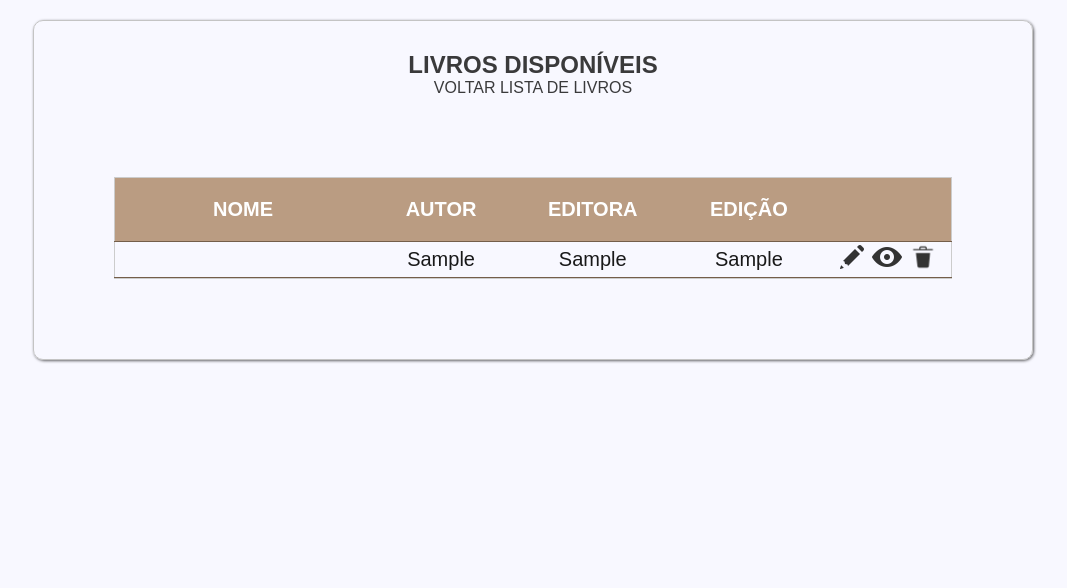
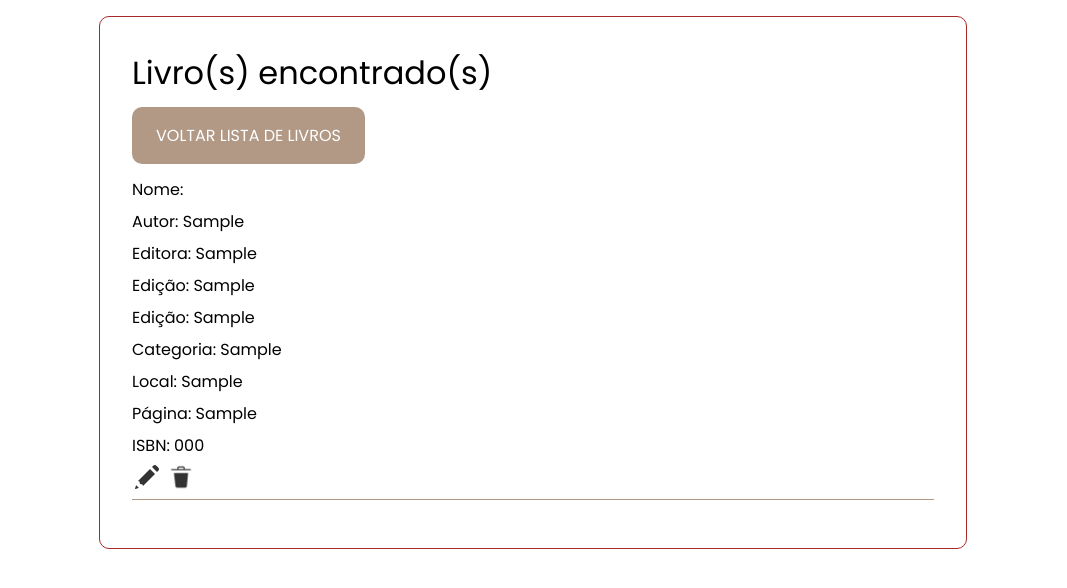
Before and after one commit to paolaguedes/biblioteca-usberti, a PHP site: page /pages/pesquisar.php in a window 1280 px wide. Shown: the top 588 px of the page, without its empty margins (107-1174 px from the left). Run offline with PHP 8.4, Linux system fonts and the light colour scheme; tables that the repository leaves empty or names only in its code hold one stand-in row (values such as "Sample post"); data that the repository does not hold is empty; some libraries are stand-ins or nearby versions.

Commit message:
ajustes no layout de livros e tela de lista

```diff
--- a/pages/cadastro.php
+++ b/pages/cadastro.php
@@ -24,6 +24,7 @@ if(isset($_POST['submit'])){
     <meta http-equiv="X-UA-Compatible" content="IE=edge">
     <meta name="viewport" content="width=device-width, initial-scale=1.0">
     <title>Cadastro :: Biblioteca</title>
+    <link href="https://fonts.googleapis.com/css2?family=Poppins:wght@200;300;400&display=swap" rel="stylesheet">
     <link rel="stylesheet" href="../styles/cadastro.css">
 </head>
 <body>
--- a/pages/editaLivro.php
+++ b/pages/editaLivro.php
@@ -12,6 +12,7 @@ $isbn =$_GET['isbn'];
     <meta http-equiv="X-UA-Compatible" content="IE=edge">
     <meta name="viewport" content="width=device-width, initial-scale=1.0">
     <title>Editar :: Biblioteca</title>
+    <link href="https://fonts.googleapis.com/css2?family=Poppins:wght@200;300;400&display=swap" rel="stylesheet">
     <link rel="stylesheet" href="../styles/cadastro.css">
 </head>
 <body>
--- a/pages/inicial.php
+++ b/pages/inicial.php
@@ -5,6 +5,7 @@
     <meta http-equiv="X-UA-Compatible" content="IE=edge">
     <meta name="viewport" content="width=device-width, initial-scale=1.0">
     <title>Inicial :: Biblioteca</title>
+    <link href="https://fonts.googleapis.com/css2?family=Poppins:wght@200;300;400&display=swap" rel="stylesheet">
     <link rel="stylesheet" href="../styles/style-inicial.css" />
 </head>
 <body>
--- a/pages/listaLivros.php
+++ b/pages/listaLivros.php
@@ -17,7 +17,9 @@ $row_livro = mysqli_fetch_assoc($resultado_livro);
     <meta name="viewport" content="width=device-width, initial-scale=1.0">
     <title>Lista de Livros :: Biblioteca</title>
     <link rel="stylesheet" href="../styles/listaLivros.css">
-    <script src="https://ajax.googleapis.com/ajax/libs/jquery/1.10.2/jquery.min.js"></script>
+    <link href="https://fonts.googleapis.com/css2?family=Poppins:wght@200;300;400&display=swap" rel="stylesheet">
+    <link rel="stylesheet" href="https://cdnjs.cloudflare.com/ajax/libs/font-awesome/5.15.1/css/all.min.css" integrity="sha512-+4zCK9k+qNFUR5X+cKL9EIR+ZOhtIloNl9GIKS57V1MyNsYpYcUrUeQc9vNfzsWfV28IaLL3i96P9sdNyeRssA==" crossorigin="anonymous"/>
+
 </head>
 
 <body>
@@ -38,7 +40,7 @@ $row_livro = mysqli_fetch_assoc($resultado_livro);
                 <form action="pesquisar.php" method="POST">
                     <fieldset class="campo-pesquisar">
                         <input id="campoPesquisar" type="text" id="pesquisar" name="nome_livro" placeholder="digite o nome do livro..">
-                        <input id="pesquisar" type="submit" value="pesquisar" name="pesquisar">
+                        <input id="pesquisar" type="submit" value=" " name="pesquisar"><i class="fas fa-search"></i>
 
                     </fieldset>
                 </form>
--- a/pages/pesquisar.php
+++ b/pages/pesquisar.php
@@ -9,15 +9,14 @@
     <meta http-equiv="X-UA-Compatible" content="IE=edge">
     <meta name="viewport" content="width=device-width, initial-scale=1.0">
     <title>Lista de Livros :: Biblioteca</title>
-    <link rel="stylesheet" href="../styles/listaLivros.css">
-    <script src="https://ajax.googleapis.com/ajax/libs/jquery/1.10.2/jquery.min.js"></script>
+    <link href="https://fonts.googleapis.com/css2?family=Poppins:wght@200;300;400&display=swap" rel="stylesheet">
+    <link rel="stylesheet" href="../styles/livro.css">
 </head>
 
 <body>
     <main>
         <section class="container-list">
             <header class="container-list-header">
-                <div class="titulo">
                     <?php
                     if (isset($_POST['delete'])) {
                         if ($_POST['delete'] == 'ok') {
@@ -25,24 +24,12 @@
                         }
                     }
                     ?>
-                    <h1>Livros disponíveis</h1>
-                    <a href="listaLivros.php">VOLTAR LISTA DE LIVROS</a>
-                </div>
             </header>
             <main>
-                <section>
+                <section class="infos_livro">
+                    <h1>Livro(s) encontrado(s)</h1>
+                    <a class="btn-livros" href="listaLivros.php">VOLTAR LISTA DE LIVROS</a>
 
-                    <table id="table-id">
-                        <thead>
-                            <tr>
-                                <th>Nome</th>
-                                <th>Autor</th>
-                                <th>Editora</th>
-                                <th>Edição</th>
-                                <th colspan="3"> </th>
-                            </tr>
-                        </thead>
-                        <tbody>
                         <?php
 
                             $pesquisar = $_POST['nome_livro'];
@@ -50,40 +37,28 @@
                             $resultado_livro = mysqli_query($conexao, $result_livro);
 
                             while($row_livros = mysqli_fetch_array($resultado_livro)) {
+                                        echo '<div class="livro">';
+                                        echo ' <p> Nome: ' . $row_livros['nomeLivro'] . ' </p> ';
+                                        echo ' <p> Autor: ' . $row_livros['autor'] . ' </p> ';
+                                        echo ' <p> Editora: ' . $row_livros['editora'] . ' </p>  ';
+                                        echo ' <p> Edição: ' . $row_livros['edicao'] . ' </p> ';
+                                        echo ' <p> Edição: ' .$row_livros['edicao'] . '</td>';
+                                        echo ' <p> Categoria: ' . $row_livros['categoria'] . '</p>';
+                                        echo ' <p> Local: ' . $row_livros['local'] . '</p>';
+                                        echo ' <p> Página: ' . $row_livros['pagina'] . '</p>';
+                                        echo ' <p> ISBN: ' . $row_livros['isbn'] . '</p>';
 
-                                        echo ' <tr class="infos_livro">';
-                                        echo ' <td> <p>' . $row_livros['nomeLivro'] . ' </p> </td>';
-                                        echo ' <td> <p>' . $row_livros['autor'] . ' </p> </td>';
-                                        echo ' <td> <p>' . $row_livros['editora'] . ' </p> </td> ';
-                                        echo ' <td> <p>' . $row_livros['edicao'] . ' </p> </td> ';
-
-                                        echo ' <td>';
                                         echo ' <a href="editaLivro.php?isbn='. $row_livros['isbn'] .'">';
                                         echo ' <img class="" src="../img/icon-edit.png" width="30px">';
                                         echo ' </a>';
 
-                                        //    Botão para abrir e fechar as info do livro
-                                        echo ' <a href="javascript://" >';
-                                        echo ' <img class="bt-view" src="../img/icon-view.png" width="30px">';
-                                        echo ' </a>';
 
                                         echo ' <a href="delete.php?isbn=' . $row_livros['isbn'] . '">';
-                                        echo ' <img src="../img/icon-trush.png" width="30px">  </a> </td> </tr>';
-                                        echo ' <tr class="infos_adicionais">';
-
-                                        echo ' <td >';
-                                        echo ' <ul>';
-                                        echo ' <li> - Edição: ' .$row_livros['edicao'] . '</li>';
-                                        echo ' <li> - Categoria: ' . $row_livros['categoria'] . '</li>';
-                                        echo ' <li> - Local: ' . $row_livros['local'] . '</li>';
-                                        echo ' <li> - Página: ' . $row_livros['pagina'] . '</li>';
-                                        echo ' <li> - ISBN: ' . $row_livros['isbn'] . '<li>';
-                                        echo ' </ul> </td>';
-                                        echo ' </tr>';
+                                        echo ' <img src="../img/icon-trush.png" width="30px">  </a>';
+                                        echo '</div>';
                             }
                                     ?>
-                        </tbody>
-                    </table>
+
                 </section>
             </main>
         </section>
--- a/styles/listaLivros.css
+++ b/styles/listaLivros.css
@@ -66,13 +66,8 @@ body {
 }
 
 .container-list .container-list-header form .campo-pesquisar #pesquisar {
-    height: 40px;
-    cursor: pointer;
-    background-color: rgba(161, 118, 78,0.9);
-    color: white;
-    border-top-right-radius: 20px;
-    border-bottom-right-radius: 20px;
-    padding: 5px;
+    background: transparent;
+
 }
 
 .container-list .container-list-header form .campo-pesquisar #campoPesquisar:focus {
@@ -82,6 +77,11 @@ body {
 
 .container-list .container-list-header form .campo-pesquisar #campoPesquisar::placeholder {
     color: white;
+}
+
+.fa-search {
+    color: white;
+    padding-right: 10px;
 }
 
 main section {
--- /dev/null
+++ b/styles/livro.css
@@ -0,0 +1,65 @@
+* {
+    margin:0;
+    padding:0;
+    box-sizing:border-box;
+    font-size:100%;
+    border:0;
+    outline:0;
+    vertical-align:baseline;
+    font-weight: inherit;
+    font-family: 'Poppins', sans-serif;
+    font-style:inherit;
+}
+
+a {
+    text-decoration:none;
+}
+
+li {
+    list-style-type: none;
+}
+
+.container-list {
+    padding: 1em;
+    max-width: 900px;
+    margin: 0 auto;
+}
+
+.container-list-header {
+    text-align: center;
+}
+
+.infos_livro {
+    border: 1px solid brown;
+    border-radius: 10px;
+    padding: 2em;
+    margin: 0 auto;
+}
+
+.infos_livro h1 {
+    font-weight: 400;
+    font-size: 2em;
+}
+
+.infos_livro .btn-livros {
+    padding: 1em 1.5em;
+    background-color: rgba(101, 53, 15, 0.5);
+    margin: 10px 0;
+    display: inline-block;
+    color: white;
+    border-radius: 10px;
+    transition: all 1s;
+}
+
+.infos_livro .btn-livros:hover {
+    background-color: rgba(101, 53, 15, 0.8);
+}
+
+.infos_livro .livro {
+    margin-bottom: 1em;
+    border-bottom: 1px solid rgba(101, 53, 15, 0.5); ;
+}
+
+.infos_livro p {
+    line-height: 2;
+}
```
